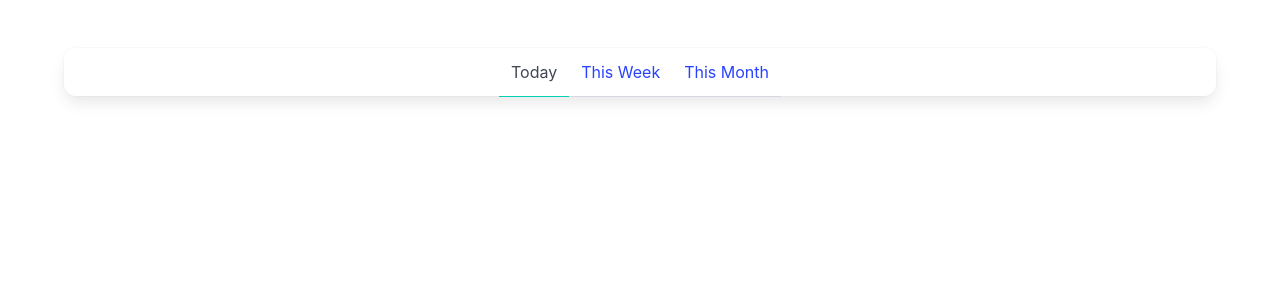
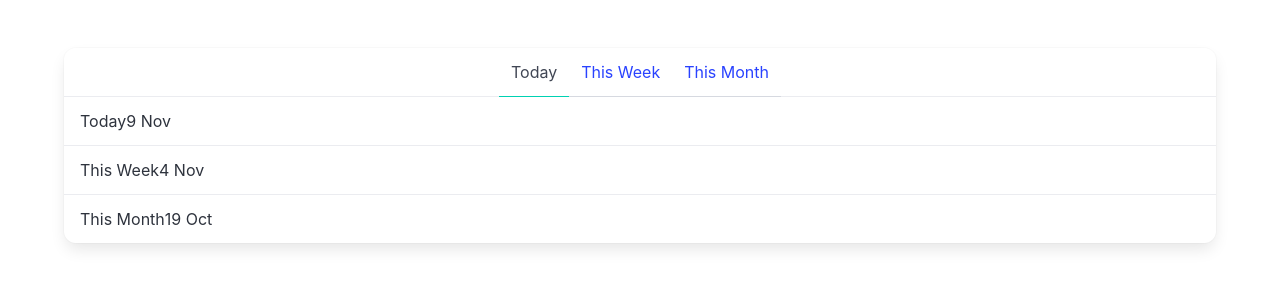
Before and after one commit to shampansky/lachlan-vue, a Vue app: page / in a window 1280 px wide. Shown: the top 300 px of the page. Built offline with nearby package versions, Linux system fonts and the light colour scheme.

Commit message:
Добавление Luxon. Добавление тестовых постов.

```diff
--- a/package.json
+++ b/package.json
@@ -14,6 +14,7 @@
     "format": "prettier --write src/"
   },
   "dependencies": {
+    "luxon": "^2.5.2",
     "pinia": "^2.1.7",
     "vue": "^3.4.29",
     "vue-router": "^4.3.3"
@@ -22,6 +23,7 @@
     "@rushstack/eslint-patch": "^1.8.0",
     "@tsconfig/node20": "^20.1.4",
     "@types/jsdom": "^21.1.7",
+    "@types/luxon": "^3.4.2",
     "@types/node": "^20.14.5",
     "@vitejs/plugin-vue": "^5.0.5",
     "@vue/eslint-config-prettier": "^9.0.0",
--- a/src/components/TimeLine.vue
+++ b/src/components/TimeLine.vue
@@ -1,14 +1,23 @@
 <script setup lang="ts">
 import { ref } from 'vue';
+import { today, thisWeek, thisMonth } from '@/posts';
+import { DateTime } from 'luxon';
 
-type Period = 'Today' | 'This Week' | 'This Month';
+const periods = ['Today', 'This Week', 'This Month'] as const;
+type Period = (typeof periods)[number];
 
-const periods: Period[] = ['Today', 'This Week', 'This Month'];
 const selectedPeriod = ref<Period>(periods[0]);
 
 function selectPeriod(period: Period) {
   selectedPeriod.value = period;
 }
+
+const posts = [today, thisWeek, thisMonth].map((post) => {
+  return {
+    ...post,
+    created: DateTime.fromISO(post.created),
+  };
+});
 </script>
 
 <template>
@@ -23,5 +32,14 @@
         {{ period }}
       </a>
     </span>
+
+    <a
+      v-for="post of posts"
+      :key="post.id"
+      class="panel-block"
+    >
+      <span>{{ post.title }}</span>
+      <div>{{ post.created.toFormat('d MMM') }}</div>
+    </a>
   </nav>
 </template>
--- /dev/null
+++ b/src/posts.ts
@@ -0,0 +1,25 @@
+import { DateTime } from 'luxon';
+
+export interface Post {
+  id: string;
+  title: string;
+  created: string;
+}
+
+export const today: Post = {
+  id: '1',
+  title: 'Today',
+  created: DateTime.now().toISO(),
+};
+
+export const thisWeek: Post = {
+  id: '2',
+  title: 'This Week',
+  created: DateTime.now().minus({ days: 5 }).toISO(),
+};
+
+export const thisMonth: Post = {
+  id: '3',
+  title: 'This Month',
+  created: DateTime.now().minus({ weeks: 3 }).toISO(),
+};
```
Also changed, not shown: 1 other file (tests, documents, lock files or other folders).
